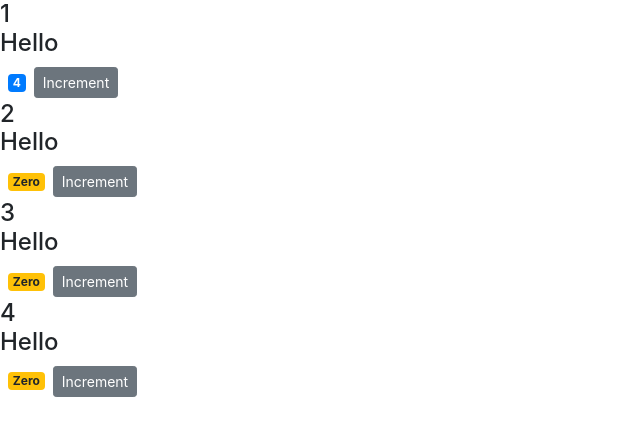
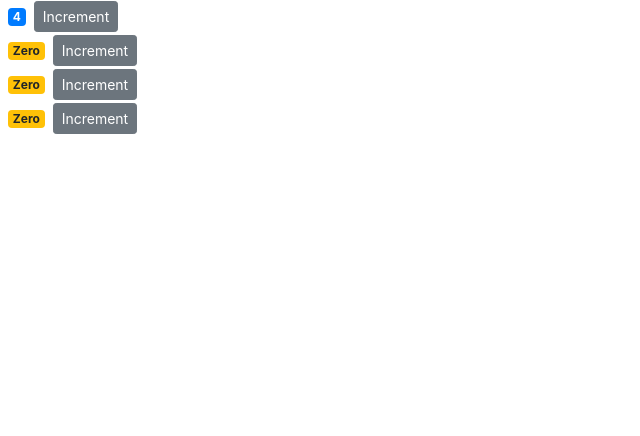
Before and after one commit to YulinSuen/mosh-react-counter-app-vidly, a React (Create React App) app: page / in a window 1280 px wide. Shown: the top 436 px of the page, without its empty margins (0-640 px from the left). Built offline with nearby package versions, Linux system fonts and the light colour scheme.

Commit message:
7-Rasing and Handling Events & Installed React Developer Tools CHrome Extendsion

```diff
--- a/src/components/counter.jsx
+++ b/src/components/counter.jsx
@@ -14,9 +14,6 @@ class Counter extends Component {
 
     return (
       <div>
-        <h4>
-          {this.props.id} {this.props.children}
-        </h4>
         <span className={this.getBadgeClasses()}>{this.formatCount()}</span>
         {/* 没有传入方法，而是传入引用 */}
         <button
--- a/src/components/counters.jsx
+++ b/src/components/counters.jsx
@@ -2,6 +2,7 @@ import React, { Component } from "react";
 import Counter from "./counter";
 
 class Counters extends Component {
+  // state is local, props are read only
   state = {
     counters: [
       { id: 1, value: 4 },
@@ -14,9 +15,7 @@ class Counters extends Component {
     return (
       <div>
         {this.state.counters.map((counter) => (
-          <Counter key={counter.id} value={counter.value} id={counter.id}>
-            <h4>Hello</h4>
-          </Counter>
+          <Counter key={counter.id} value={counter.value} id={counter.id} />
         ))}
       </div>
     );
```
